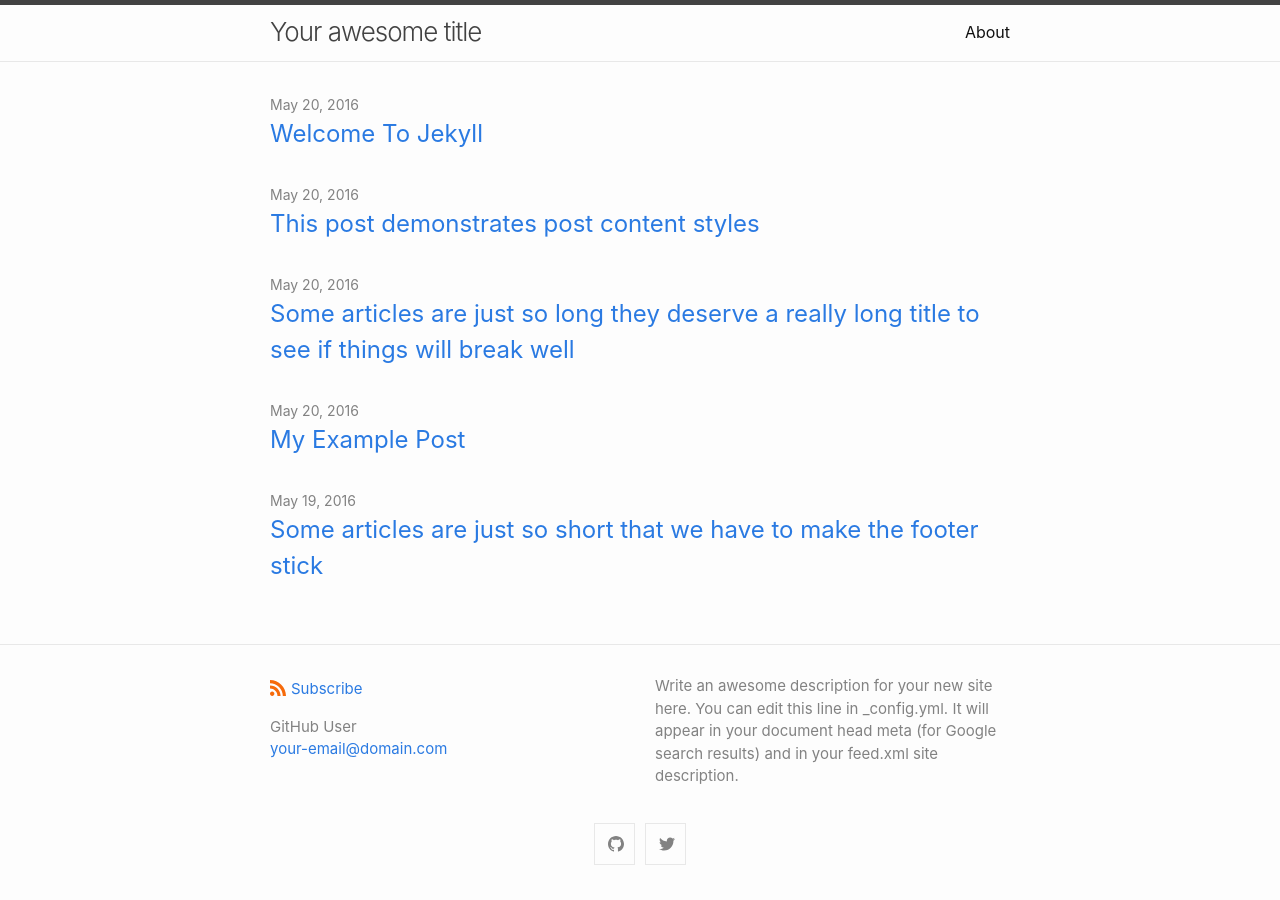
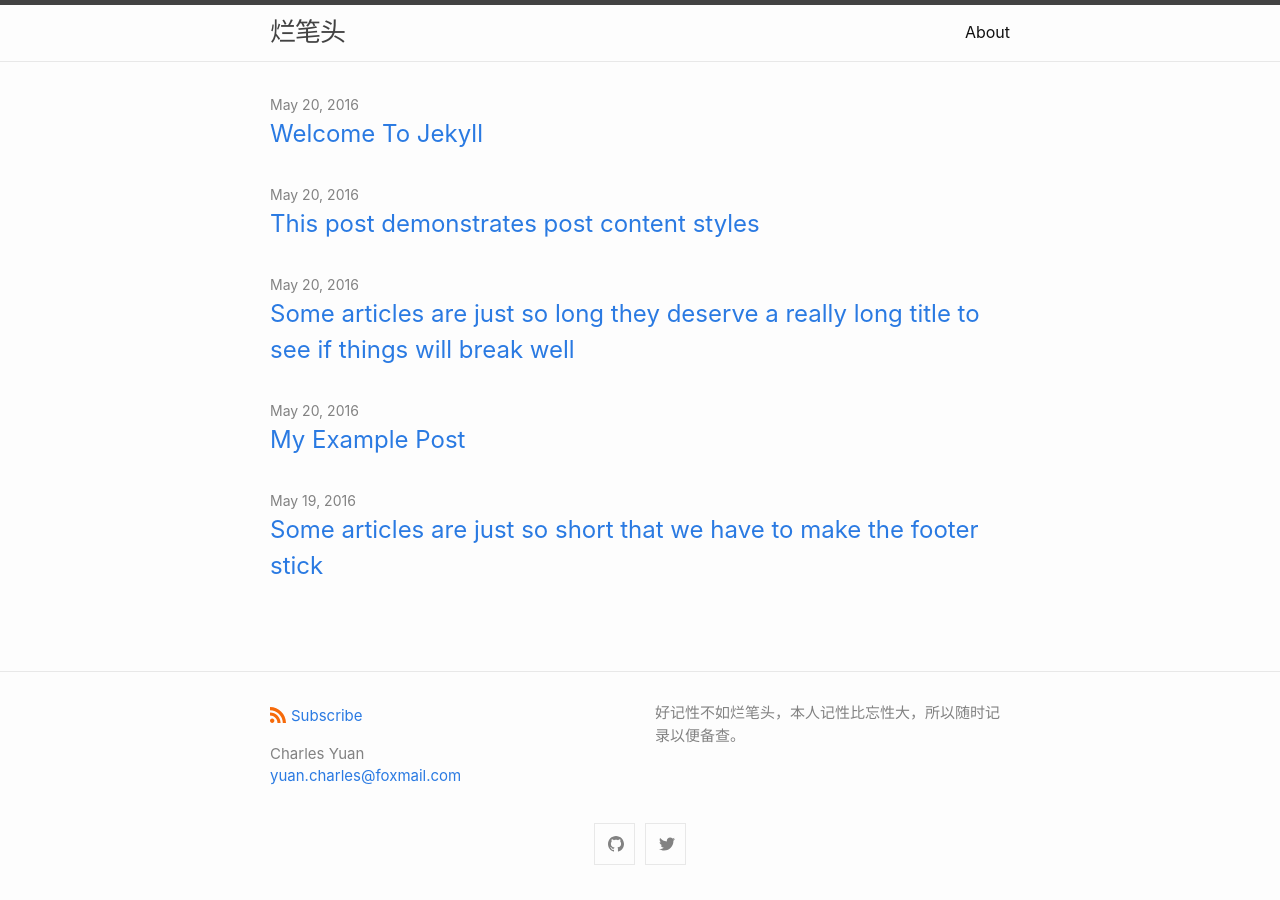
Before and after one commit to beta4better/lanbitou.ink, a Jekyll site: the page built from index.md, in a window 1280 px wide. Built offline with Jekyll 4.4.1, drawn with Linux system fonts in a browser that asks for light colours.

Commit message:
update config info

```diff
--- a/_config.yml
+++ b/_config.yml
@@ -1,11 +1,9 @@
-title: Your awesome title
+title: 烂笔头
 author:
-  name: GitHub User
-  email: your-email@domain.com
+  name: Charles Yuan
+  email: yuan.charles@foxmail.com
 description: > # this means to ignore newlines until "show_excerpts:"
-  Write an awesome description for your new site here. You can edit this
-  line in _config.yml. It will appear in your document head meta (for
-  Google search results) and in your feed.xml site description.
+  好记性不如烂笔头，本人记性比忘性大，所以随时记录以便备查。
 
 show_excerpts: false # set to true to show excerpts on the homepage
 
@@ -16,8 +14,8 @@
 
   # generate social links in footer
   social_links:
-    twitter: jekyllrb
-    github:  jekyll
+    twitter: beta4better
+    github:  beta4better
     # devto: jekyll
     # dribbble: jekyll
     # facebook: jekyll
```
